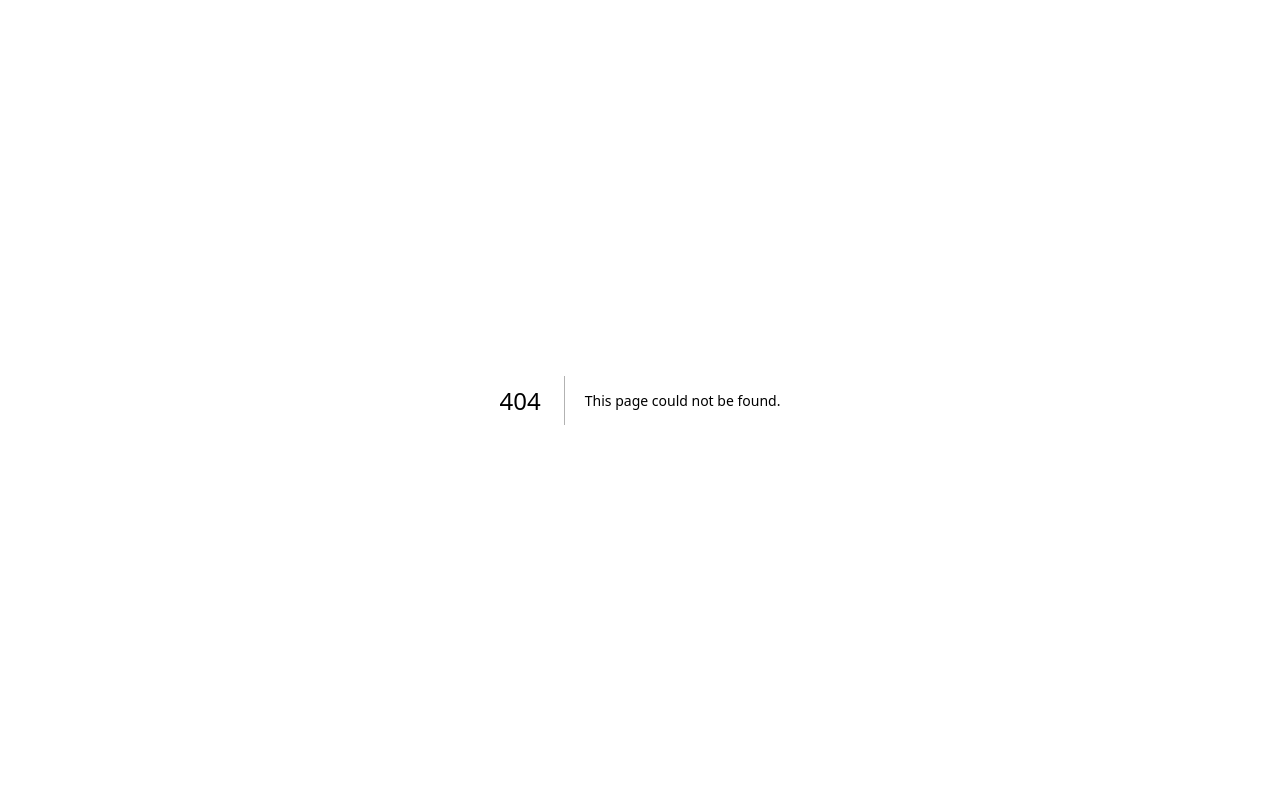
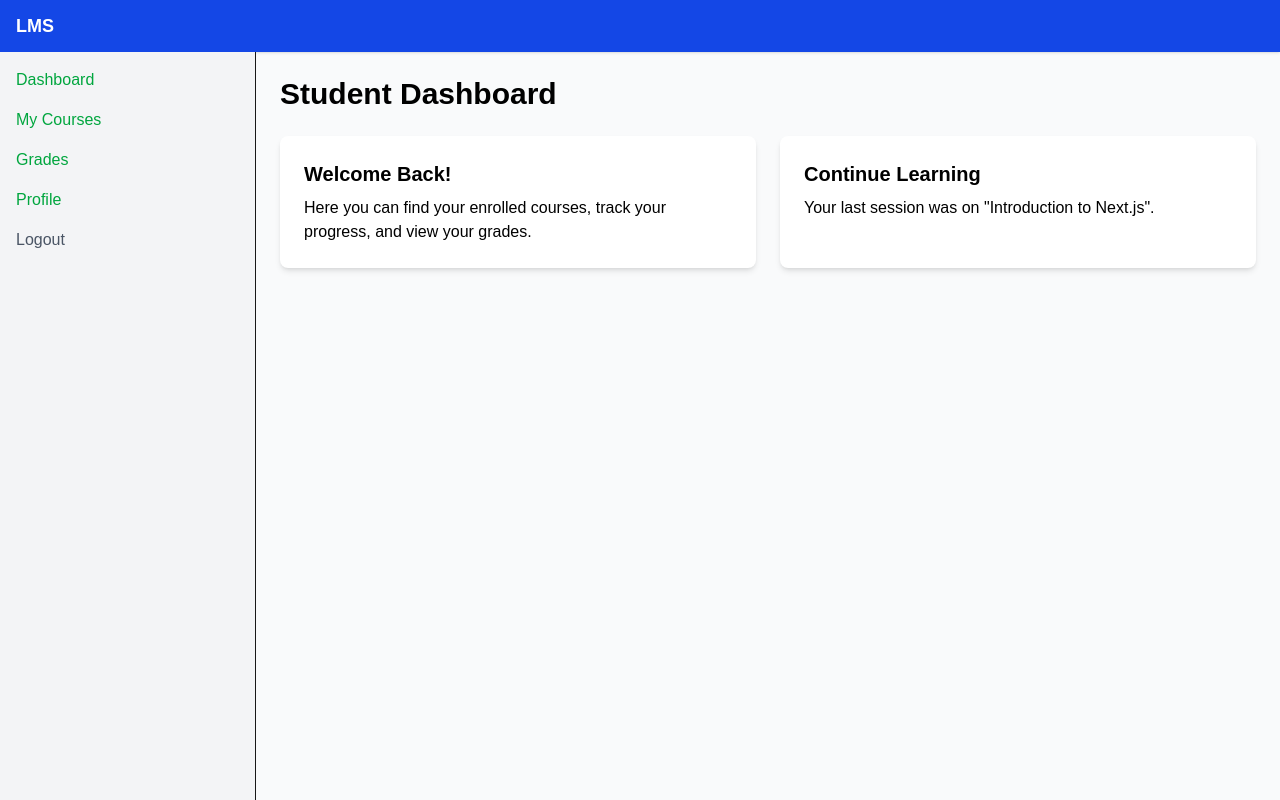
Before and after one commit to Naman1369/lms-project, a Next.js app: page /student-dashboard in a window 1280 px wide. Before the commit this address had no page. Built offline with nearby package versions, Linux system fonts and the light colour scheme.

Commit message:
feat: build static student dashboard page

```diff
--- /dev/null
+++ b/src/app/student-dashboard/page.js
@@ -0,0 +1,7 @@
+import StudentDashboardPage from '@/components/pages/student-dashboard';
+
+const StudentDashboard = () => {
+  return <StudentDashboardPage />;
+};
+
+export default StudentDashboard;
--- /dev/null
+++ b/src/components/pages/student-dashboard.jsx
@@ -0,0 +1,28 @@
+import React from 'react';
+import MainLayout from '../layout/main-layout';
+import Sidebar from '../layout/sidebar';
+import Navbar from '../layout/navbar';
+import Card from '../global/card';
+
+const StudentDashboardPage = () => (
+  <MainLayout
+    // The key change is here: we pass "student" to the role prop.
+    // This tells the Sidebar to render the student-specific links.
+    sidebar={<Sidebar role="student" />}
+    navbar={<Navbar />}
+  >
+    <h1 className="text-3xl font-bold mb-6 text-black">Student Dashboard</h1>
+    <div className="grid grid-cols-1 md:grid-cols-2 gap-6">
+      <Card>
+        <h2 className="text-xl text-black font-semibold mb-2">Welcome Back!</h2>
+        <p className='text-black'>Here you can find your enrolled courses, track your progress, and view your grades.</p>
+      </Card>
+      <Card>
+        <h2 className="text-xl text-black font-semibold mb-2">Continue Learning</h2>
+        <p className='text-black'>Your last session was on "Introduction to Next.js".</p>
+      </Card>
+    </div>
+  </MainLayout>
+);
+
+export default StudentDashboardPage;
```
